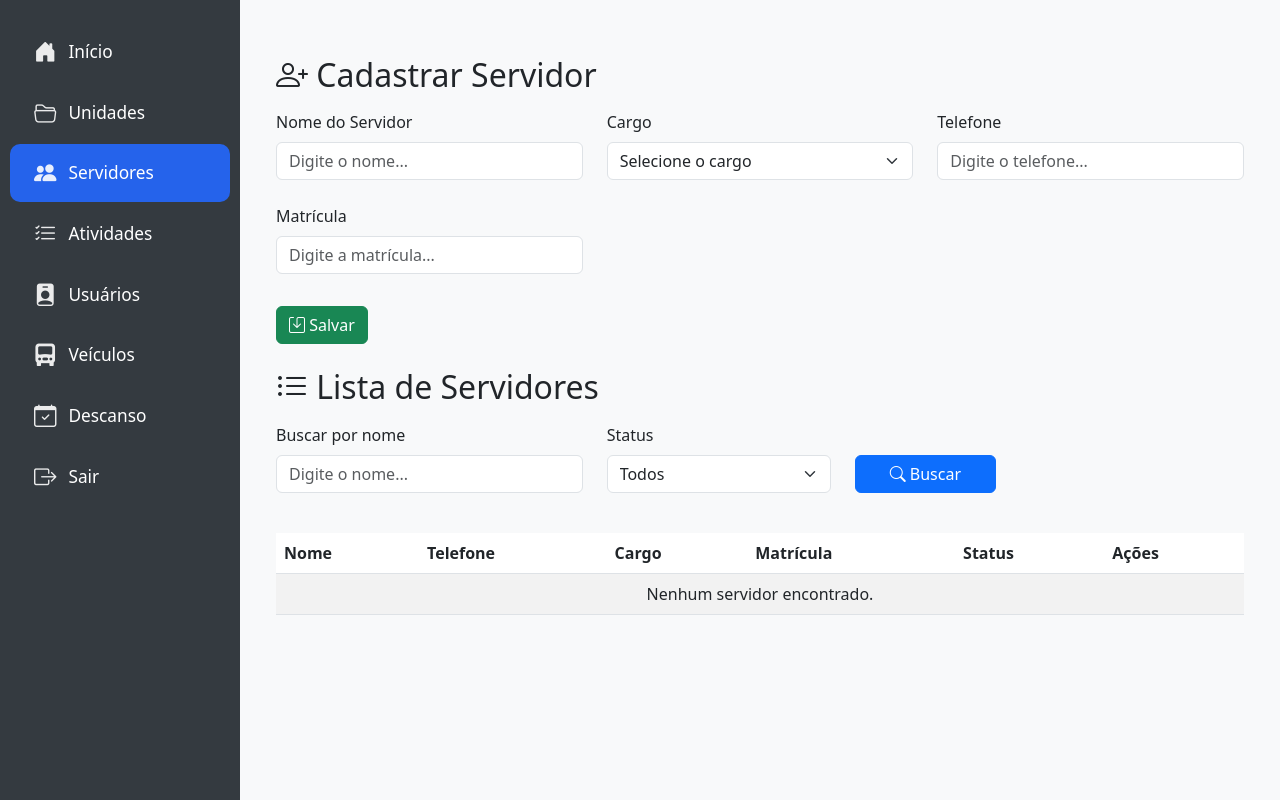
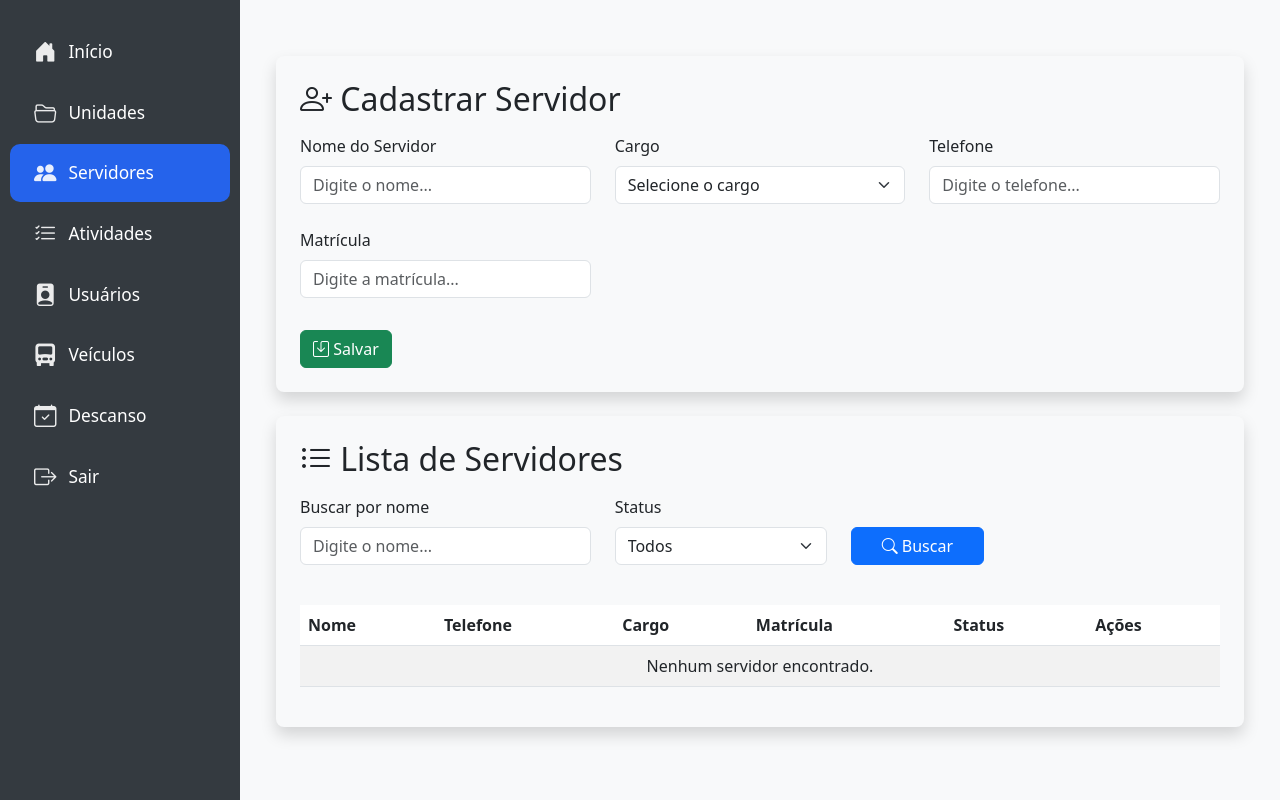
Before and after one commit to MarceloAnsilago/Programacao_de_atividades_ideron, a Django app: page /servidores/ in a window 1280 px wide. Shown: the part 71-871 px from the top of the page. Run offline with Django 5.2, Linux system fonts and the light colour scheme; the visitor is signed in with stand-in values (Sample User, id 1); data that the repository does not hold is empty.

Commit message:
feat(servidores): adiciona jumbotrons no cadastro e edição de servidores com Bootstrap 5

```diff
--- a/servidores/templates/servidores/editar_servidor.html
+++ b/servidores/templates/servidores/editar_servidor.html
@@ -3,7 +3,7 @@
 
 {% block content %}
 <div class="container mt-4">
-
+    <div class="p-4 mb-4 bg-light rounded-3 shadow">
         <h2 class="mb-3">
             <i class="bi bi-pencil"></i>
             Editar Servidor
@@ -22,7 +22,6 @@
                     {% include "partials/textbox.html" with name="telefone" label="Telefone" placeholder="Digite o telefone..." value=servidor.telefone %}
                 </div>
             </div>
-
             <div class="row mt-2">
                 <div class="col-md-4">
                     {% include "partials/textbox.html" with name="matricula" label="Matrícula" placeholder="Digite a matrícula..." value=servidor.matricula %}
@@ -33,6 +32,6 @@
                 </div>
             </div>
         </form>
-
+    </div>
 </div>
 {% endblock %}
--- a/servidores/templates/servidores/pagina_servidores.html
+++ b/servidores/templates/servidores/pagina_servidores.html
@@ -4,11 +4,12 @@
 {% block content %}
 <div class="container mt-4">
 
+    <!-- JUMBOTRON: Cadastro -->
+    <div class="p-4 mb-4 bg-light rounded-3 shadow">
         <h2 class="mb-3">
             <i class="bi bi-person-plus"></i>
             Cadastrar Servidor
         </h2>
-
         <form method="post">
             {% csrf_token %}
             <div class="row">
@@ -31,12 +32,14 @@
                 </div>
             </div>
         </form>
+    </div>
 
-    <h2 class="mb-3 mt-4">
+    <!-- JUMBOTRON: Pesquisa + Lista -->
+    <div class="p-4 mb-4 bg-light rounded-3 shadow">
+        <h2 class="mb-3">
             <i class="bi bi-list-ul"></i>
             Lista de Servidores
         </h2>
-
         <form method="get" class="mb-4">
             <div class="row">
                 <div class="col-md-4">
@@ -52,7 +55,6 @@
             </div>
         </form>
 
-    <!-- Tabela correta com lógica de botões incluída diretamente aqui: -->
         <table class="table table-striped">
             <thead>
                 <tr>
@@ -101,6 +103,6 @@
                 {% endfor %}
             </tbody>
         </table>
-
+    </div>
 </div>
 {% endblock %}
```
Lines whose indentation alone changed are shown as unchanged.
